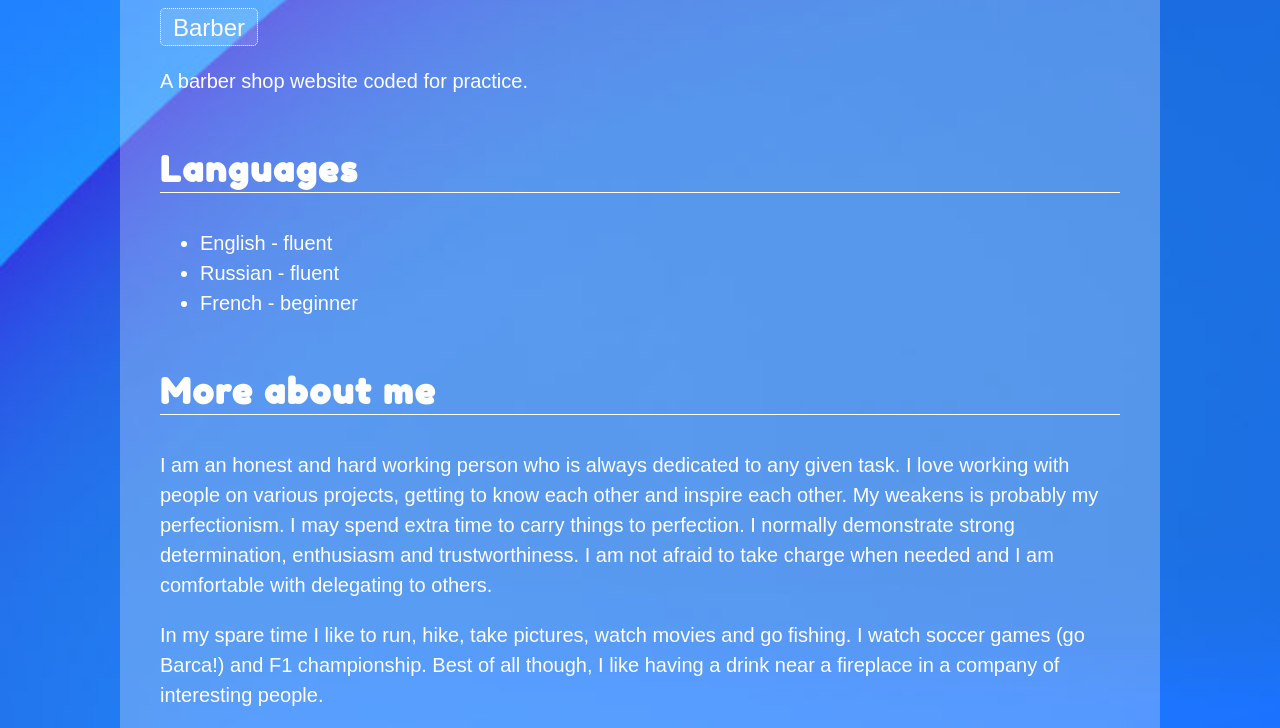
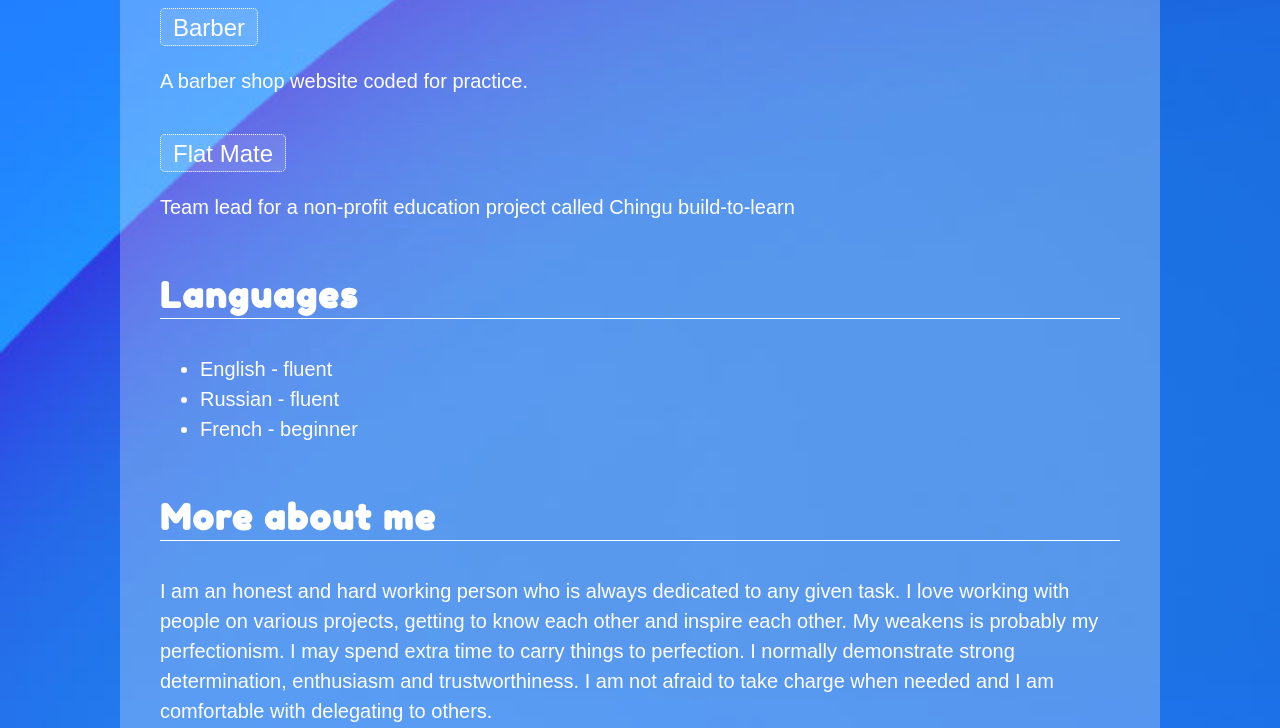
Before and after one commit to serhiicss/resume, a plain HTML site: page index.html in a window 1280 px wide. Shown: the part 1140-1868 px from the top of the page. Drawn offline with Linux system fonts and the light colour scheme.

Commit message:
Update index.html

```diff
--- a/index.html
+++ b/index.html
@@ -44,6 +44,12 @@
 						<a href="http://serhii-css.com/barber/">Barber</a>
 						<p>A barber shop website coded for practice.</p>
 					</div><!-- work-item -->
+
+					<div class="work-item">
+						<a href="https://github.com/serhiicss/owls-build-to-learn/">Flat Mate</a>
+						<p>Team lead for a non-profit education project called Chingu build-to-learn</p>
+					</div><!-- work-item -->
+
 				</div><!-- content-work -->
 
 				<div class="content-languages">
```
